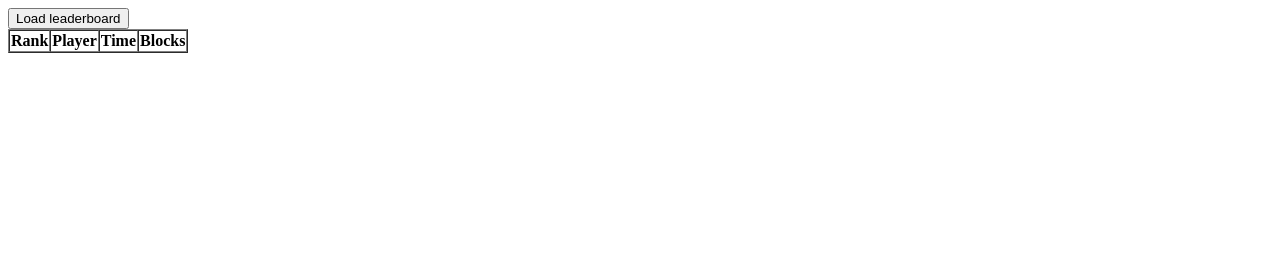
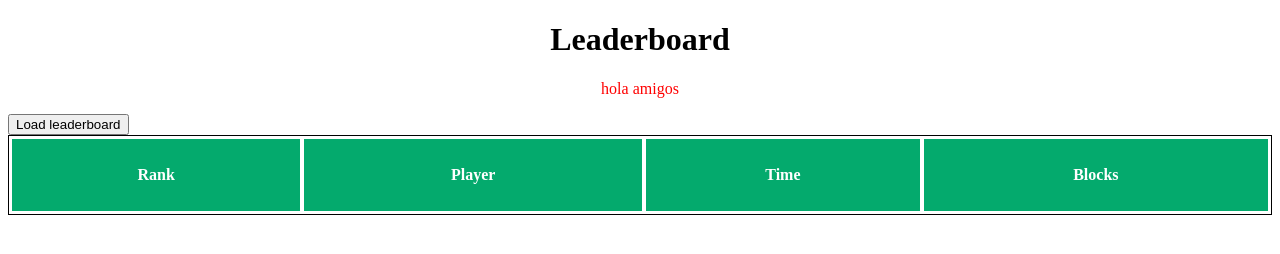
Before and after one commit to josephcwalker/softwire-work-experience-2023, a website: page frontend/pages/leaderboard.html in a window 1280 px wide. Drawn offline with Linux system fonts and the light colour scheme; files that its build step writes are made by us from their sources.

Commit message:
we fixed the javascript link

```diff
--- a/frontend/pages/leaderboard.html
+++ b/frontend/pages/leaderboard.html
@@ -4,19 +4,24 @@
 	<meta charset="UTF-8">
 	<meta http-equiv="X-UA-Compatible" content="IE=edge">
 	<meta name="viewport" content="width=device-width, initial-scale=1.0">
-
 	<title>TETRIS SCOREBOARD</title>
-    <link rel="stylesheet" href="leaderboard.css"> </link>
-    <script src="leaderboard.js"> </script>
+    <h1>Leaderboard</h1>
+    <link rel="stylesheet" href="../styles/leaderboard.css">
 </head>
 <body>
+    <script type = "text/javascript" src="../scripts/leaderboard.js"></script>
+
+
+    <p>hola amigos</p>
     <button onclick="load();">Load leaderboard</button>
-    <table id="leaderboard" border="1" cellSpacing="0px">
+    <table id="leaderboard">
     <tr>
         <th>Rank</th>
         <th>Player</th>
         <th>Time</th>
         <th>Blocks</th>
     </tr>
+
 </table>
+
 </body>
--- a/frontend/styles/leaderboard.css
+++ b/frontend/styles/leaderboard.css
@@ -0,0 +1,40 @@
+/* border */
+table, th, td {
+    border: 1px solid;
+  }
+
+/* this is for the hola amigos */
+p {
+    text-align: center;
+    color: red;
+  }
+
+  h1 {
+    text-align: center;
+  }
+/* table size*/
+table {
+    width: 100%;
+  }
+th {
+    height: 70px;
+  }
+
+th {
+    text-align: center;
+  }
+
+td {
+    text-align: left;
+  }
+
+
+tr:hover {background-color: #04AA6D;}
+
+
+tr:nth-child(even) {background-color: #f2f2f2;}
+
+th {
+    background-color: #04AA6D;
+    color: white;
+  }
```
Lines whose indentation alone changed are shown as unchanged.
